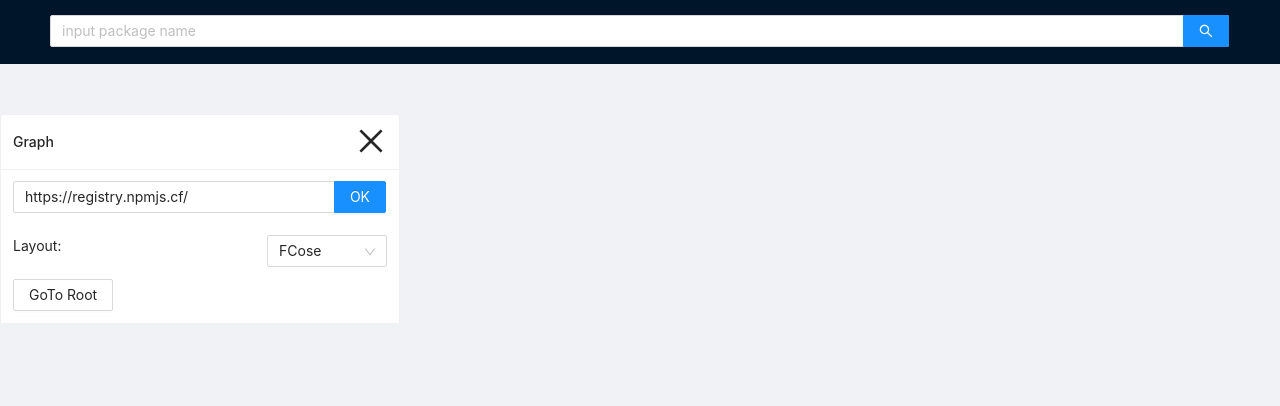
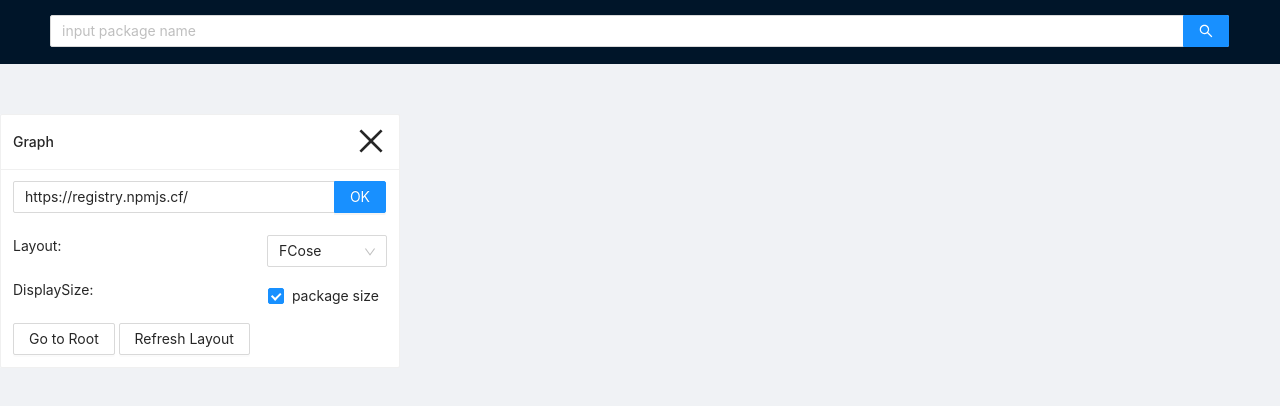
Before and after one commit to githoniel/visual-cost-of-modules, a React app: page / in a window 1280 px wide. Both pictures are taken after a click on the button 16 px from the left and 130 px from the top of the page. Shown: the top 406 px of the page. Built offline with nearby package versions, Linux system fonts and the light colour scheme; what cytoscape-cola, cytoscape-ngraph.forcelayout would draw is missing.

Commit message:
feat: add fixed Size option

```diff
--- a/src/component/content/Content.tsx
+++ b/src/component/content/Content.tsx
@@ -1,10 +1,11 @@
 import React, { useState } from 'react'
 import { LayoutEnum, LayoutOption } from './const'
-import DemoChart from './DemoChart'
+import Nothing from './Nothing'
 import DepGraph from './DepGraph'
 import GraphDraw from './Draw'
 
 import './style/content.less'
+import useForceUpdate from './hook/useForceUpdate'
 
 export default function Content({
   name,
@@ -14,25 +15,35 @@ export default function Content({
   version: string,
 }) {
   const [layoutOption, setLayoutOption] = useState(LayoutOption[LayoutEnum.FCose])
+  const [fixedSize, setFixedSize] = useState(false)
   const [cyInstance, setCyInstance] = useState()
+  const {
+    updateFlag,
+    forceUpdate
+  } = useForceUpdate()
+
   return (
     <>
       <GraphDraw
         layoutOption={layoutOption}
         setLayoutOption={setLayoutOption}
         cyInstance={cyInstance}
+        setFixedSize={setFixedSize}
+        forceUpdate={forceUpdate}
       />
       {
         name && version ? (
           <DepGraph
+            key={updateFlag}
             name={name}
             version={version}
+            fixedSize={fixedSize}
             layoutOption={layoutOption}
             cyInstance={cyInstance}
             setCyInstance={setCyInstance}
           />
         ) : (
-          <DemoChart />
+          <Nothing />
         )
       }
     </>
--- a/src/component/content/DepGraph.tsx
+++ b/src/component/content/DepGraph.tsx
@@ -13,12 +13,14 @@ import PkgInfo, { EdgeInfo } from './PkgInfo'
 export default function DepGraph({
   name,
   version,
+  fixedSize,
   layoutOption,
   cyInstance,
   setCyInstance
 }: {
   name: string,
   version: string,
+  fixedSize: boolean,
   layoutOption: Object,
   cyInstance: any,
   setCyInstance: (cy: any) => void
@@ -45,8 +47,6 @@ export default function DepGraph({
             label: 'data(id)',
             'font-size': '6px',
             color: '#333',
-            // 'text-outline-color': '#888',
-            // 'text-outline-width': 1,
             'text-valign': 'center',
             'text-halign': 'right',
             shape: 'ellipse'
@@ -82,7 +82,7 @@ export default function DepGraph({
       ]
     })
     const event = createGraphEvent({
-      pm, name, version
+      pm, name, version, fixedSize
     })
     event
       .onEvent(EventType.Error, (e: Error) => {
@@ -118,7 +118,6 @@ export default function DepGraph({
                   requirePkg.push(sourceId)
                 }
               })
-            console.dir(nodeScratch)
             setInfo({
               ...nodeScratch,
               requirePkg,
--- a/src/component/content/Draw.tsx
+++ b/src/component/content/Draw.tsx
@@ -1,6 +1,6 @@
 import React, { useState } from 'react'
 import {
-  Button, Card, Input, Select
+  Button, Card, Input, Select, Checkbox
 } from 'antd'
 import {
   SettingOutlined,
@@ -14,12 +14,16 @@ const { Option } = Select
 
 export default function GraphDraw({
   layoutOption,
+  cyInstance,
   setLayoutOption,
-  cyInstance
+  setFixedSize,
+  forceUpdate
 }: {
   layoutOption: any,
+  cyInstance: any
   setLayoutOption: (value: any) => void,
-  cyInstance: any
+  setFixedSize: (value: boolean) => void,
+  forceUpdate: () => void
 }) {
   const { pm } = usePM()
   const [visible, setVisible] = useState(false)
@@ -38,12 +42,28 @@ export default function GraphDraw({
     }
   }
 
-  const FindRoot = () => {
+  const findRoot = () => {
     if (cyInstance) {
       const node = cyInstance.elements()[0]
       cyInstance.fit(node, 100)
     }
   }
+
+  const relayout = () => {
+    if (cyInstance) {
+      if (cyInstance) {
+        cyInstance.layout(layoutOption)
+          .run()
+      }
+    }
+  }
+
+  const onSizeChange = (e) => {
+    const isChecked = e.target.checked
+    setFixedSize(!isChecked)
+    forceUpdate()
+  }
+
   return (
     <>
       <div className="draw-opener">
@@ -80,7 +100,7 @@ export default function GraphDraw({
           >
             <div>
               <Input.Search
-                placeholder="输入搜索文本"
+                placeholder="input registry, end with `/`"
                 defaultValue={pm.registry}
                 enterButton="OK"
                 onSearch={(value: string) => {
@@ -113,7 +133,21 @@ export default function GraphDraw({
             </div>
             <br />
             <div>
-              <Button onClick={FindRoot}>GoTo Root</Button>
+              <span>
+                DisplaySize:
+              </span>
+              <Checkbox
+                defaultChecked
+                onChange={onSizeChange}
+              >
+                package size
+              </Checkbox>
+            </div>
+            <br />
+            <div>
+              <Button onClick={findRoot}>Go to Root</Button>
+              <span>{' '}</span>
+              <Button onClick={relayout}>Refresh Layout</Button>
             </div>
           </Card>
         )
--- a/src/component/content/Loading.tsx
+++ b/src/component/content/Loading.tsx
@@ -28,6 +28,7 @@ export default function Loading({
         type && (
           <Alert
             message={message}
+            closable={type === 'success'}
             type={type}
           />
         )
--- a/src/component/content/DemoChart.tsx
+++ b/src/component/content/Nothing.tsx
@@ -1,5 +1,5 @@
 import React from 'react'
 
-export default function DemoChart() {
+export default function Nothing() {
   return (<div id="no-thing" />)
 }
--- a/src/component/content/PkgInfo.tsx
+++ b/src/component/content/PkgInfo.tsx
@@ -42,7 +42,6 @@ export default function PkgInfo({
   }
 
   const gotoNode = (name: string) => {
-    debugger
     if (cyInstance) {
       const node = cyInstance.getElementById(name)
       if (node) {
@@ -50,6 +49,8 @@ export default function PkgInfo({
       }
     }
   }
+
+  console.log(info)
   return (
     <>
       {
@@ -91,7 +92,11 @@ export default function PkgInfo({
                     size
                   </div>
                   <div className="value">
-                    {prettyBytes(nodeInfo.detail.dist.size || 0)}
+                    {
+                      nodeInfo.detail.dist.size
+                        ? prettyBytes(nodeInfo.detail.dist.size)
+                        : 'unknown'
+                    }
                   </div>
                 </p>
                 <p className="line">
--- /dev/null
+++ b/src/component/content/hook/useForceUpdate.ts
@@ -0,0 +1,23 @@
+import { useState, useEffect } from 'react'
+
+export default function useForceUpdate() {
+  const [updateFlag, setUpdateFlag] = useState(0)
+  const [forceUpdate, setForceUpdate] = useState(() => setUpdateFlag)
+
+  // 加一个中间层缓存`setUpdateFlag`, 是为了避免在组件已经卸载的情况下，调用`setUpdateFlag`
+  // 虽然无所谓，但是react会有警告
+  useEffect(() => {
+    setForceUpdate(() => setUpdateFlag)
+    return () => {
+      // 卸载时设置为空函数
+      setForceUpdate(() => () => {})
+    }
+  }, [])
+
+  return {
+    updateFlag,
+    forceUpdate: () => {
+      forceUpdate((x) => x + 1)
+    }
+  }
+}
--- a/src/component/content/style/draw.less
+++ b/src/component/content/style/draw.less
@@ -10,4 +10,8 @@
   .ant-select {
     float: right;
   }
+
+  .ant-checkbox-wrapper {
+    float: right;
+  }
 }
--- a/src/lib/BuildDataEvent.ts
+++ b/src/lib/BuildDataEvent.ts
@@ -45,7 +45,12 @@ interface EventArgType {
   [EventType.End]: undefined
 }
 
-export default class BuildDataEvent extends EventEmitter {
+export default class BuildDataEvent<U> extends EventEmitter {
+  constructor(public option: U) {
+    super()
+    this.option = option
+  }
+
   dispatch<T extends keyof EventArgType, V extends EventArgType[T]>(
     eventName: T, data?: V
   ) {
--- a/src/lib/createGraphEvent.ts
+++ b/src/lib/createGraphEvent.ts
@@ -14,22 +14,30 @@ interface TaskStack {
   task: Array<TaskPkg>
 }
 
+type BuildGrapEvent = BuildDataEvent<{
+  fixedSize: boolean
+}>
+
 export default function createGraphEvent({
   pm,
   name,
   version,
+  fixedSize
 }: {
   pm: PackageManager,
   name: string,
   version: string,
+  fixedSize: boolean
 }) {
-  const event = new BuildDataEvent()
+  const event = new BuildDataEvent({
+    fixedSize
+  })
   updateRootData(event, pm, name, version)
   return event
 }
 
 async function updateRootData(
-  event: BuildDataEvent,
+  event: BuildGrapEvent,
   pm: PackageManager,
   name: string,
   version: string
@@ -39,7 +47,7 @@ async function updateRootData(
     level: 0,
   })
   const pkgInfo = await pm.getMetadata(name, { version })
-  const rootNode = getNodeData(pkgInfo, 0)
+  const rootNode = getNodeData(event, pkgInfo, 0)
   const nodeName = rootNode.data.id
   event.dispatch(EventType.Data, {
     nodes: [rootNode],
@@ -57,7 +65,7 @@ async function updateRootData(
 }
 
 async function updateDepsNodes(
-  event: BuildDataEvent,
+  event: BuildGrapEvent,
   pm: PackageManager,
   taskStack: TaskStack,
 ) {
@@ -77,7 +85,7 @@ async function updateDepsNodes(
     requiredBy
   }) => {
     const pkgInfo = await pm.getDepsPkgInfo(name, requiredVersion)
-    const node = getNodeData(pkgInfo, currentLevel)
+    const node = getNodeData(event, pkgInfo, currentLevel)
     const nodeName = node.data.id
     if (!taskStack.taskHistory[nodeName]) {
       taskStack.taskHistory[nodeName] = true
@@ -116,12 +124,16 @@ async function updateDepsNodes(
 }
 
 function getNodeData(
+  event: BuildGrapEvent,
   pkgInfo: RegistryPkgInfo & PkgInfo,
   currentLevel: number
 ): GraphNode {
   pkgInfo.dist.size = pkgInfo.dist.size || pkgInfo.dist.unpackedSize
   const fullName = `${pkgInfo.name}@${pkgInfo.version}`
-  const displaySize = Math.max(pkgInfo.dist.size / 20480, 5)
+  const displaySize = event.option.fixedSize
+    ? 5
+    : Math.max(pkgInfo.dist.size / 20480, 5)
+
   return {
     data: {
       id: fullName
@@ -132,8 +144,8 @@ function getNodeData(
       detail: pkgInfo
     },
     style: {
-      height: displaySize,
-      width: displaySize,
+      height: Number.isNaN(displaySize) ? 5 : displaySize,
+      width: Number.isNaN(displaySize) ? 5 : displaySize,
       'background-color': getStellarColor(currentLevel)
     }
   }
```
